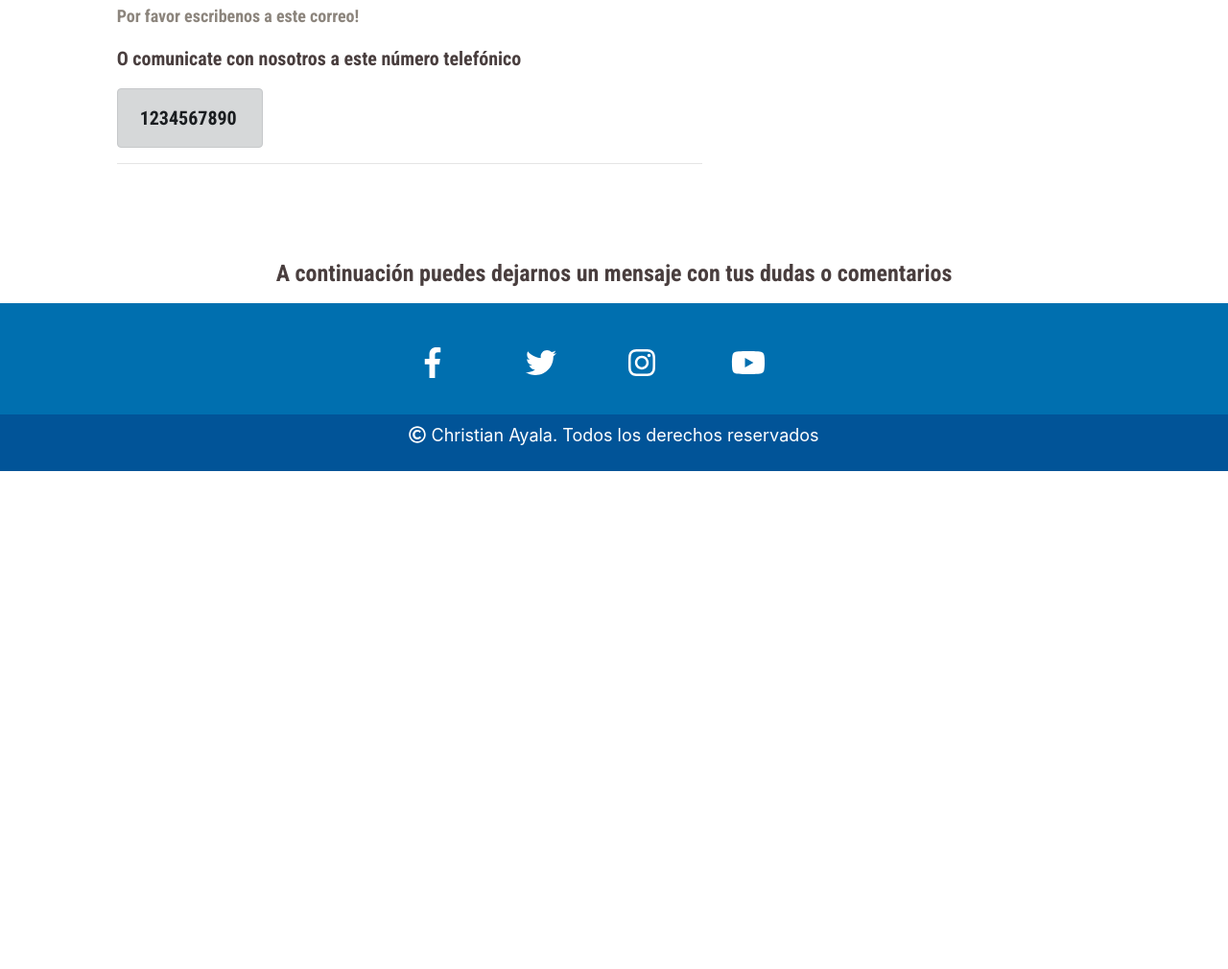
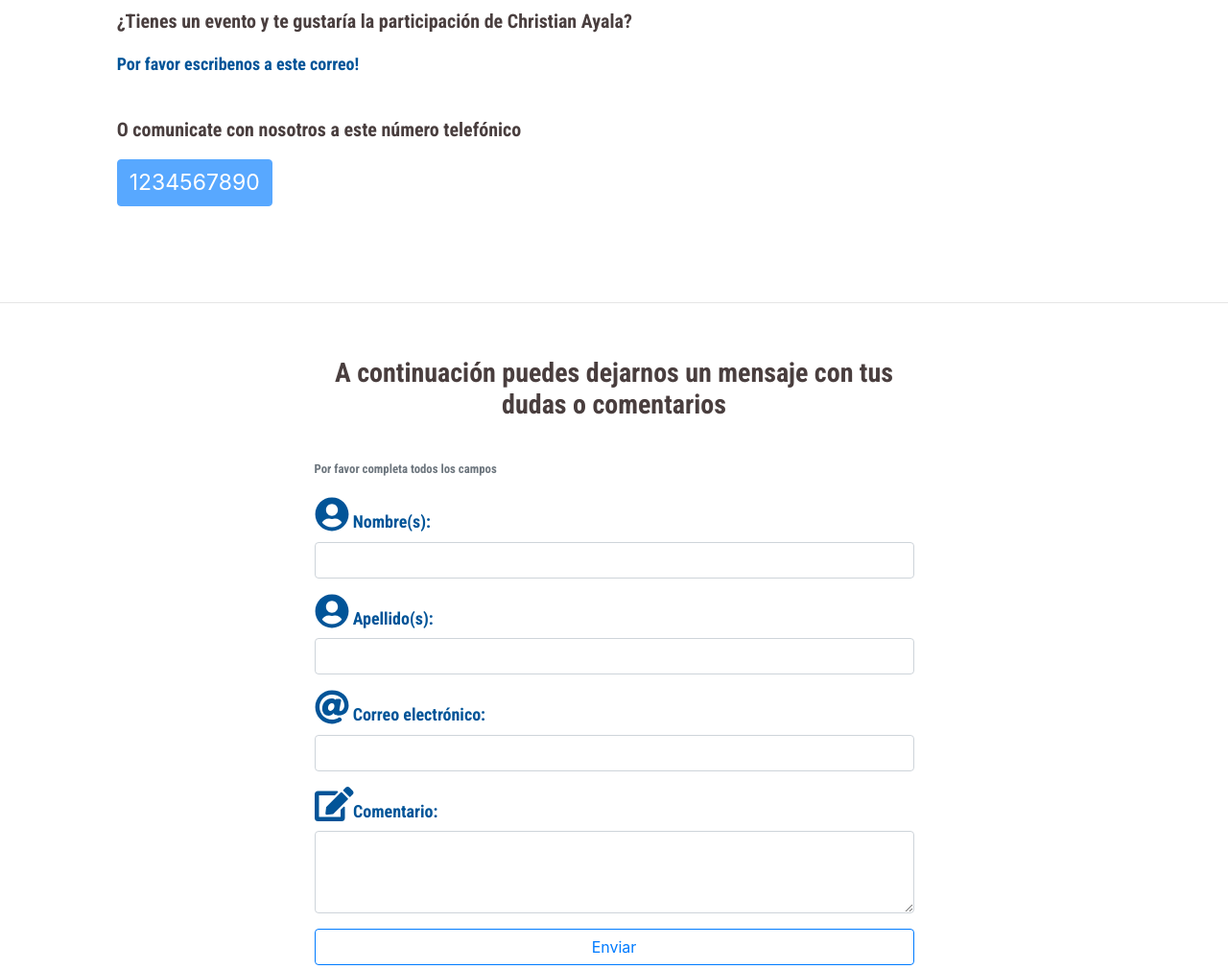
Before and after one commit to eddmorales/ProyectoWeb1, a plain HTML site: page contacto.html in a window 1280 px wide. Shown: the part 717-1727 px from the top of the page at 96% size. Before the commit the page ends 1208 px from the top, so only its background shows below. Drawn offline with nearby package versions, Linux system fonts and the light colour scheme.

Commit message:
version 1.0 del sitio

```diff
--- a/contacto.html
+++ b/contacto.html
@@ -4,6 +4,7 @@
 		<title>Christian Ayala</title>
 		<meta charset="utf-8">
 		<meta name="viewport" content="width=device-width, initial-scale=1, shrink-to-fit=no">
+		<link rel="icon" type="image/png" href="img/Favicon.png">
 		<link rel="stylesheet" href="https://stackpath.bootstrapcdn.com/bootstrap/4.1.0/css/bootstrap.min.css" integrity="sha384-9gVQ4dYFwwWSjIDZnLEWnxCjeSWFphJiwGPXr1jddIhOegiu1FwO5qRGvFXOdJZ4" crossorigin="anonymous">
 		<link rel="stylesheet" href="css/estilos.css">
 		<link href="https://fonts.googleapis.com/css?family=Roboto+Slab" rel="stylesheet">
@@ -45,30 +46,45 @@
 
 <!-- Imagen de presentación -->
 	<div class="container-fluid" style="padding: 0">
-		<img class="img-fluid" src="img/mar1.jpg" alt="" style="height: 450px; width: 100%">
+		<img class="img-fluid tam" src="img/mar1.jpg" alt="" >
 	</div>
 
 	<!-- FORMULARIO DE CONTACTO-->
 
 	<div class="col-12 col-md-6 offset-md-1" style="margin-top: 50px; margin-bottom: 100px">
-		<p class="titulo2" style="font-size: 20px">¿Tienes un evento y te gustaría la participación de Christian Ayala?</p>
-		<a href="#"><p class="titulo3" style="font-size: 18px">Por favor escribenos a este correo!</p></a>
+		<p class="titulo2" style="font-size: 20px;">¿Tienes un evento y te gustaría la participación de Christian Ayala?</p>
+		<a href="#"><p class="fuente color-azul" style="font-size: 18px; margin-bottom: 40px">Por favor escribenos a este correo!</p></a>
 		<p class="titulo2" style="font-size: 20px">O comunicate con nosotros a este número telefónico</p>
-		<div class="col-3 alert alert-dark" role="alert">
-  			<p class="fuente" style="font-size: 20px; margin:2px; padding: 1px">1234567890</p>
-		</div>
-		<hr>
+		<button type="button" class="btn btn-primary" disabled style="font-size: 23px">1234567890</button>
 	</div>
 
+	<hr>
 	<!-- Formulario de contacto -->
-	<div>
-		<h4 class="text-center titulo2">A continuación puedes dejarnos un mensaje con tus dudas o comentarios</h4>
+	<div class="row justify-content-center">
+		<div class="col-10 col-md-6">
+		<h3 class="text-center titulo2" style="margin-top: 40px; margin-bottom: 40px">A continuación puedes dejarnos un mensaje con tus dudas o comentarios</h3>
 
-		<form action="">
+		<form class="register" action="" method="post" name="email_form" style="margin-bottom: 40px; margin-top: 30px">
 			<div class="form-group">
-
+				<small class="form-text text-muted fuente" style="margin-bottom: 20px">Por favor completa todos los campos</small>
+				<label for="nombre" class="fuente color-azul" style="font-size: 18px"><i class="fas fa-user-circle fa-2x"></i> Nombre(s):</label>
+				<input type="text" class="form-control" name="nombre" required>
 			</div>
+			<div class="form-group">
+				<label for="apellidos" class="fuente color-azul" style="font-size: 18px"><i class="fas fa-user-circle fa-2x"></i> Apellido(s):</label>
+				<input type="text" class="form-control" name="apellidos" required>
+			</div>
+			<div class="form-group">
+				<label for="email" class="fuente color-azul" style="font-size: 18px"><i class="fas fa-at fa-2x"></i> Correo electrónico:</label>
+				<input type="email" class="form-control" name="email" required>
+			</div>
+			<div class="form-group">
+				<label for="comentario" class="fuente color-azul" style="font-size: 18px"><i class="fas fa-edit fa-2x"></i>Comentario:</label>
+				<textarea class="form-control" rows="3" name="comentario" required></textarea>
+			</div>
+			<button type="submit" class="btn btn-outline-primary btn-block">Enviar</button>
 		</form>
+	</div>
 	</div>
 
 <!-- FOOTER -->
```
Also changed, not shown: clientes.html (+3 -2 lines), redwood.html (deleted, +0 -8 lines), 1 other file.
